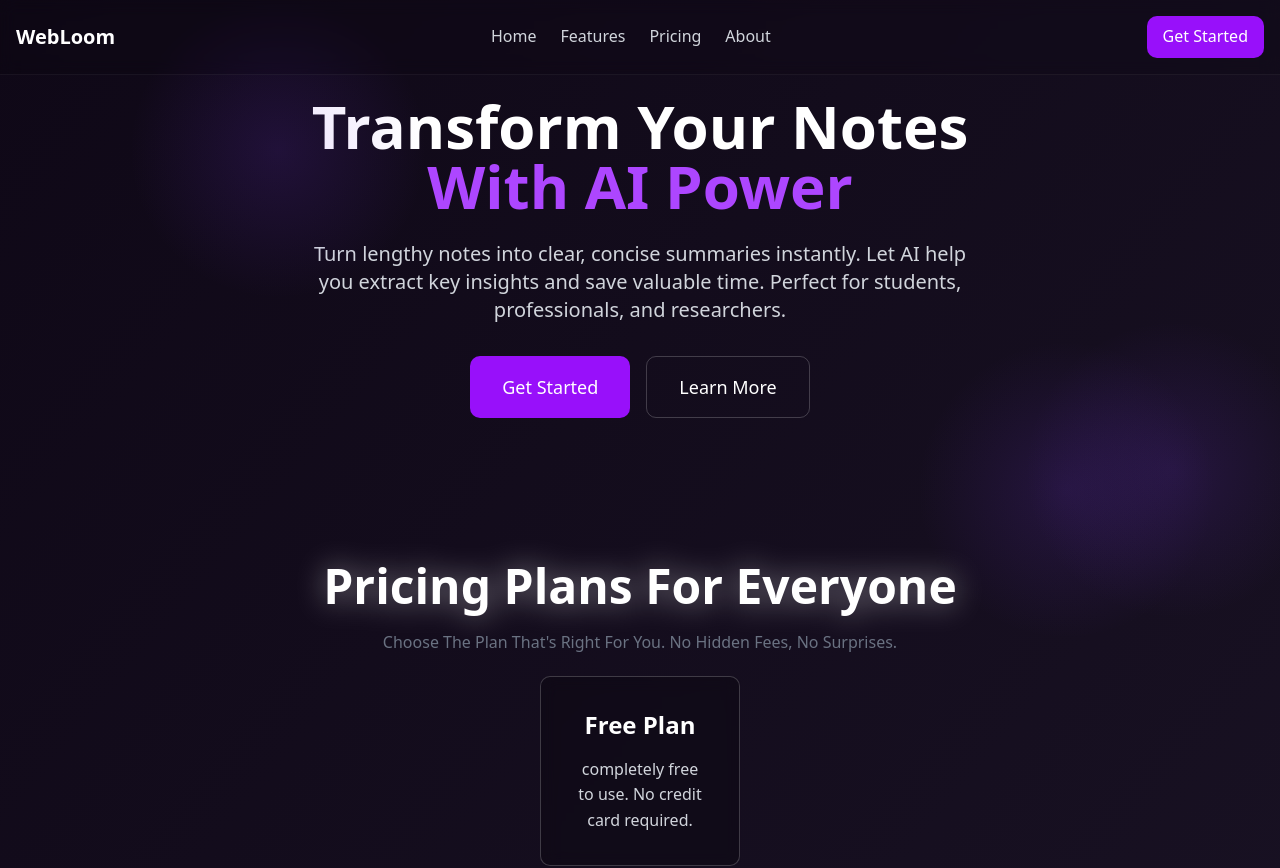
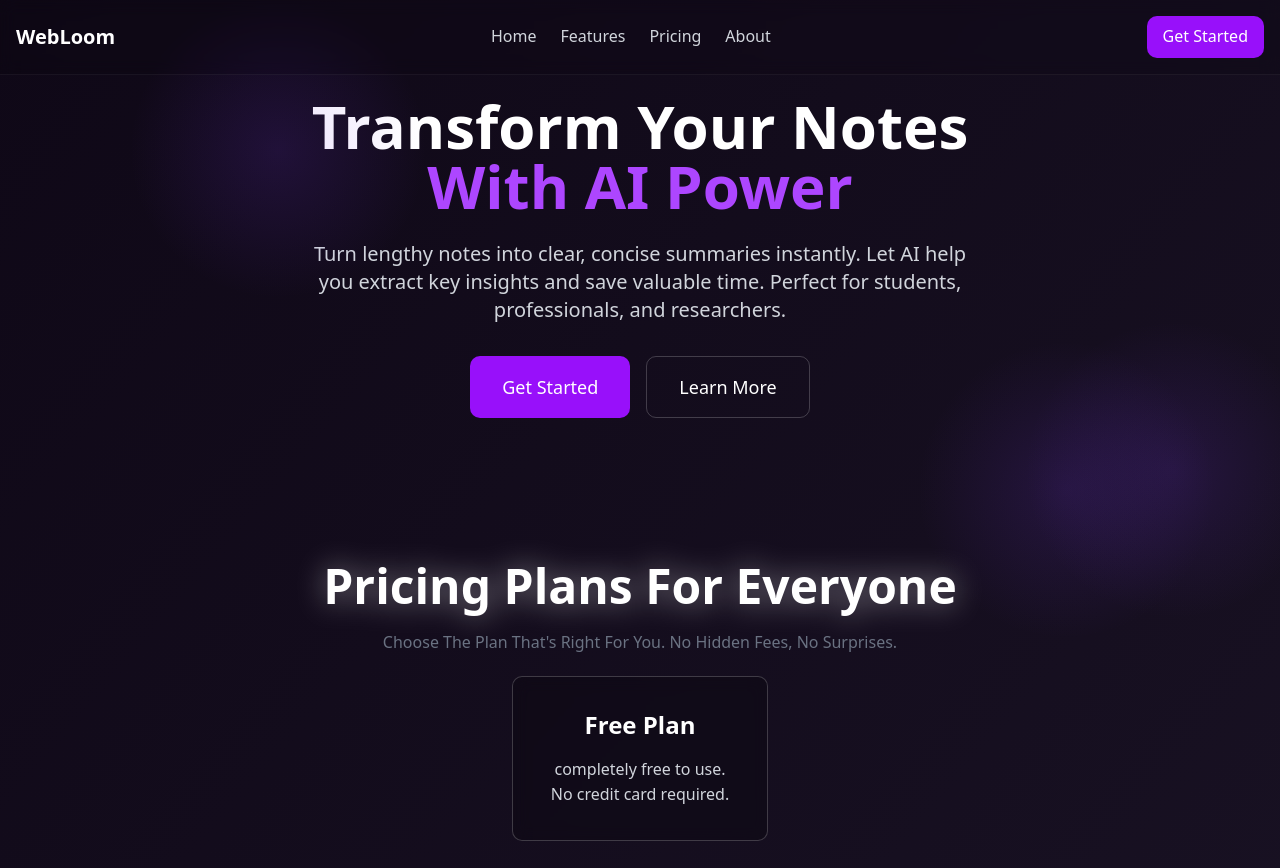
Before and after one commit to sownest/no-code-saas, a Next.js app: page / in a window 1280 px wide. Shown: the top 868 px of the page. Built offline with nearby package versions, Linux system fonts and the light colour scheme; no server answers.

Commit message:
Fixed issues version1

```diff
--- a/components/hero.tsx
+++ b/components/hero.tsx
@@ -5,50 +5,44 @@ import { SignUpButton } from "@clerk/nextjs";
 import Link from "next/link";
 import Pricing from "./pricing";
 import AdBanner from 'AdBanner';
+
 export default function Hero() {
     const { isSignedIn } = useUser();
 
     return (
-        <section
-            className="min-h-screen pt-24 flex flex-col items-center justify-center text-center"
-            aria-labelledby="hero-heading"
-        >
-            {/* Hero Heading */}
-            <h1
-                id="hero-heading"
-                className="text-6xl font-bold mb-6"
-            >
+        <section className="min-h-screen flex items-center justify-center px-4 pt-24">
+            <div className="flex flex-row w-full max-w-7xl gap-4 items-start">
+
+                {/* Left Ad Banner */}
+                <div className="hidden lg:block w-1/6">
+                    <AdBanner />
+                </div>
+
+                {/* Hero Content */}
+                <div className="flex-1 flex flex-col items-center text-center">
+                    <h1 id="hero-heading" className="text-6xl font-bold mb-6">
                         Transform Your Notes
                         <br />
                         <span className="text-purple-500">With AI Power</span>
                     </h1>
 
-            {/* Hero Description */}
-            <p
-                className="text-xl text-gray-300 mb-8 max-w-2xl"
-                aria-label="Hero Description"
-            >
+                    <p className="text-xl text-gray-300 mb-8 max-w-2xl">
                         Turn lengthy notes into clear, concise summaries instantly.
                         Let AI help you extract key insights and save valuable time.
                         Perfect for students, professionals, and researchers.
                     </p>
 
-            {/* Call-to-Action Buttons */}
-            <div className="flex gap-4">
+                    <div className="flex gap-4 mb-12">
                         {!isSignedIn ? (
                             <>
                                 <SignUpButton mode="modal">
-                            <button
-                                className="bg-purple-600 hover:bg-purple-700 text-white px-8 py-4 rounded-lg text-lg font-medium transition-colors"
-                                aria-label="Sign Up to Get Started"
-                            >
+                                    <button className="bg-purple-600 hover:bg-purple-700 text-white px-8 py-4 rounded-lg text-lg font-medium transition-colors">
                                         Get Started
                                     </button>
                                 </SignUpButton>
                                 <Link
                                     href="/features"
                                     className="border border-white/20 hover:bg-white/10 text-white px-8 py-4 rounded-lg text-lg font-medium transition-colors"
-                            aria-label="Learn More About Features"
                                 >
                                     Learn More
                                 </Link>
@@ -58,14 +52,12 @@ export default function Hero() {
                                 <Link
                                     href="/summarize"
                                     className="bg-purple-600 hover:bg-purple-700 text-white px-8 py-4 rounded-lg text-lg font-medium transition-colors"
-                            aria-label="Go to Summarize Page"
                                 >
                                     Let&#39;s Summarize
                                 </Link>
                                 <Link
                                     href="/features"
                                     className="border border-white/20 hover:bg-white/10 text-white px-8 py-4 rounded-lg text-lg font-medium transition-colors"
-                            aria-label="Learn More About Features"
                                 >
                                     Learn More
                                 </Link>
@@ -73,13 +65,17 @@ export default function Hero() {
                         )}
                     </div>
 
-            {/* Pricing Section for Signed-Out Users */}
                     <SignedOut>
-                <div className="mt-12">
                         <Pricing />
+                    </SignedOut>
                 </div>
-            </SignedOut>
+
+                {/* Right Ad Banner */}
+                <div className="hidden lg:block w-1/6">
                     <AdBanner />
+                </div>
+
+            </div>
         </section>
     );
 }
```
Lines whose indentation alone changed are shown as unchanged.
